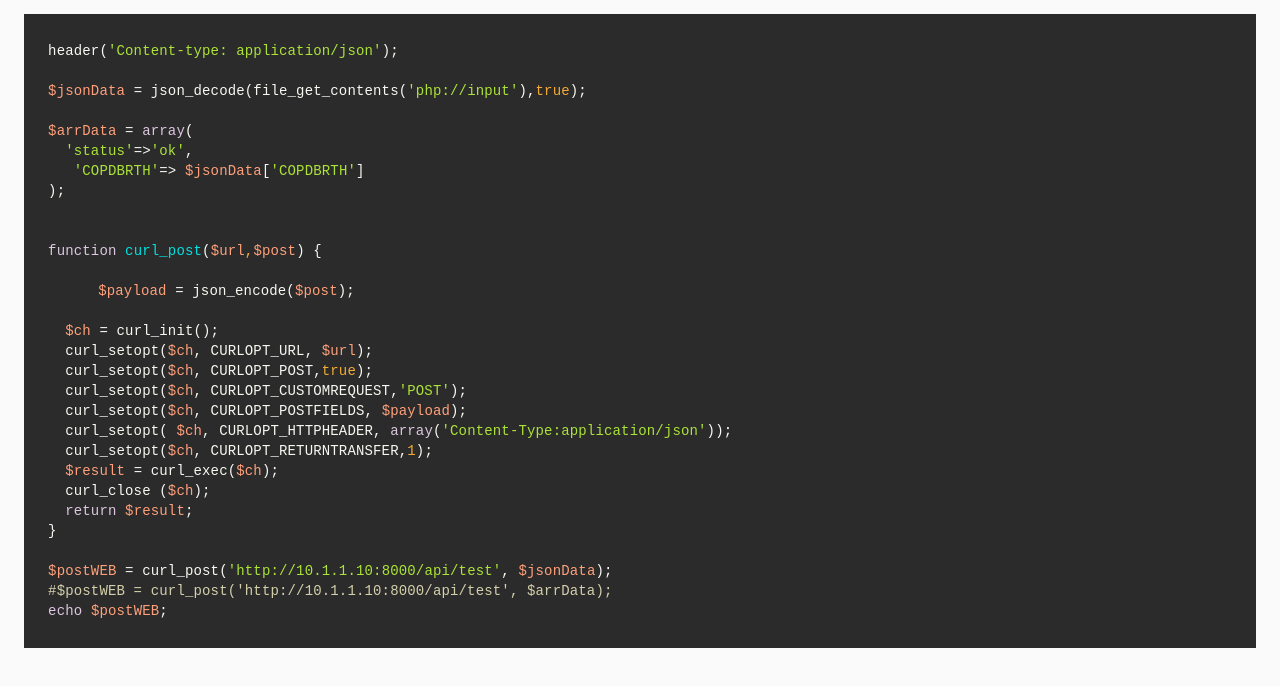
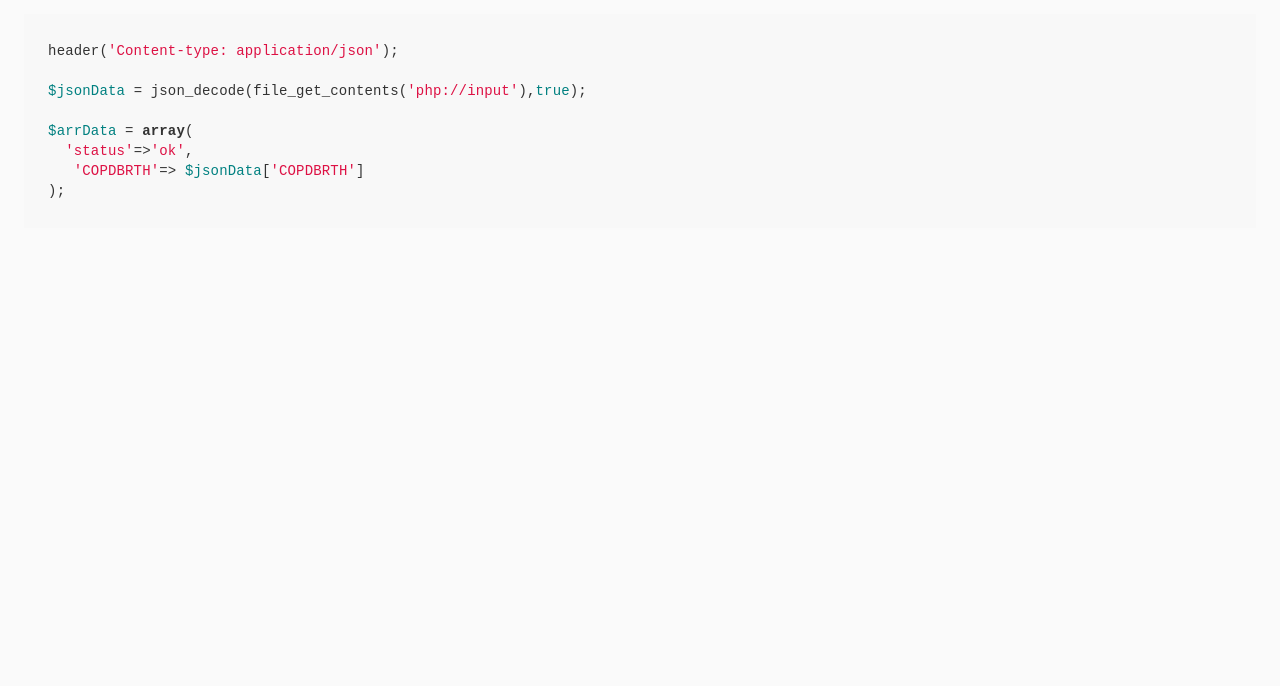
Before and after one commit to jimmy010679/gatsby-jimmy, a Gatsby site: page /code in a window 1280 px wide. Built offline with nearby package versions, Linux system fonts and the light colour scheme; Gatsby itself is replaced by a stand-in of ours.

Commit message:
add code highlight component

```diff
--- /dev/null
+++ b/src/components/Common/PostCode.js
@@ -0,0 +1,11 @@
+import React from "react"
+import SyntaxHighlighter from "react-syntax-highlighter"
+import { github } from "react-syntax-highlighter/dist/esm/styles/hljs"
+
+export const PostCode = ({ language, code }) => {
+  return (
+    <SyntaxHighlighter style={github} language={language}>
+      {code}
+    </SyntaxHighlighter>
+  )
+}
--- a/src/pages/code.js
+++ b/src/pages/code.js
@@ -1,10 +1,8 @@
 import React from "react"
 
+import Layout from "../components/Layout"
 import SEO from "../components/Common/SEO"
-import Layout from "../components/Layout"
-
-import SyntaxHighlighter from "react-syntax-highlighter"
-import { a11yDark } from "react-syntax-highlighter/dist/esm/styles/hljs"
+import { PostCode } from "../components/Common/PostCode"
 
 import { Container } from "@material-ui/core"
 
@@ -20,27 +18,6 @@ const Code = () => {
     'status'=>'ok',
      'COPDBRTH'=> $jsonData['COPDBRTH']
   );
-
-
-  function curl_post($url,$post) {
-
-  	$payload = json_encode($post);
-
-    $ch = curl_init();
-    curl_setopt($ch, CURLOPT_URL, $url);
-    curl_setopt($ch, CURLOPT_POST,true);
-    curl_setopt($ch, CURLOPT_CUSTOMREQUEST,'POST');
-    curl_setopt($ch, CURLOPT_POSTFIELDS, $payload);
-    curl_setopt( $ch, CURLOPT_HTTPHEADER, array('Content-Type:application/json'));
-    curl_setopt($ch, CURLOPT_RETURNTRANSFER,1);
-    $result = curl_exec($ch);
-    curl_close ($ch);
-    return $result;
-  }
-
-  $postWEB = curl_post('http://10.1.1.10:8000/api/test', $jsonData);
-  #$postWEB = curl_post('http://10.1.1.10:8000/api/test', $arrData);
-  echo $postWEB;
   `
 
   return (
@@ -48,9 +25,7 @@ const Code = () => {
       <SEO />
       <div className="blogNews">
         <Container maxWidth="lg">
-          <SyntaxHighlighter language="php" style={a11yDark}>
-            {codeString}
-          </SyntaxHighlighter>
+          <PostCode language="php" code={codeString} />
         </Container>
       </div>
     </Layout>
```
